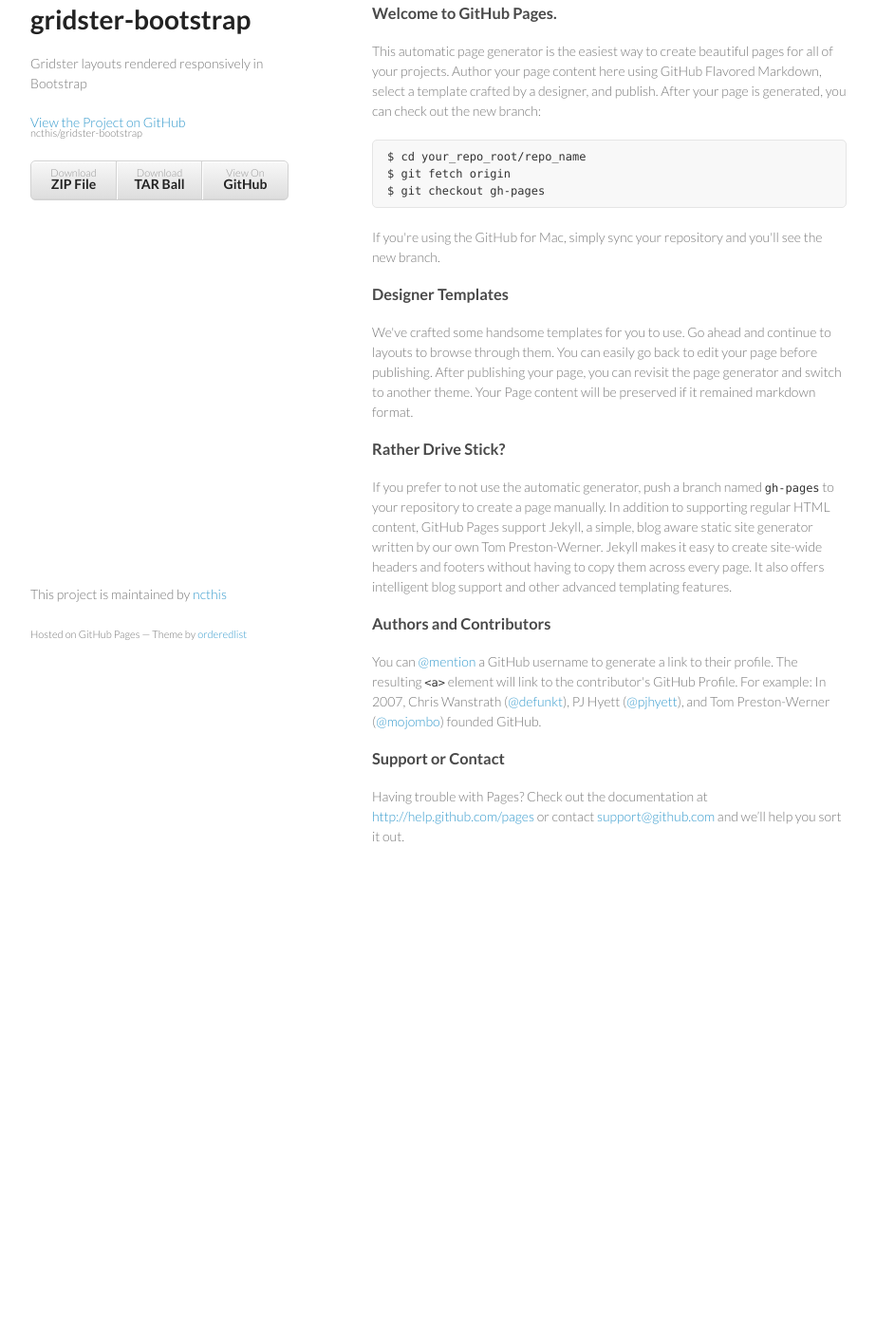
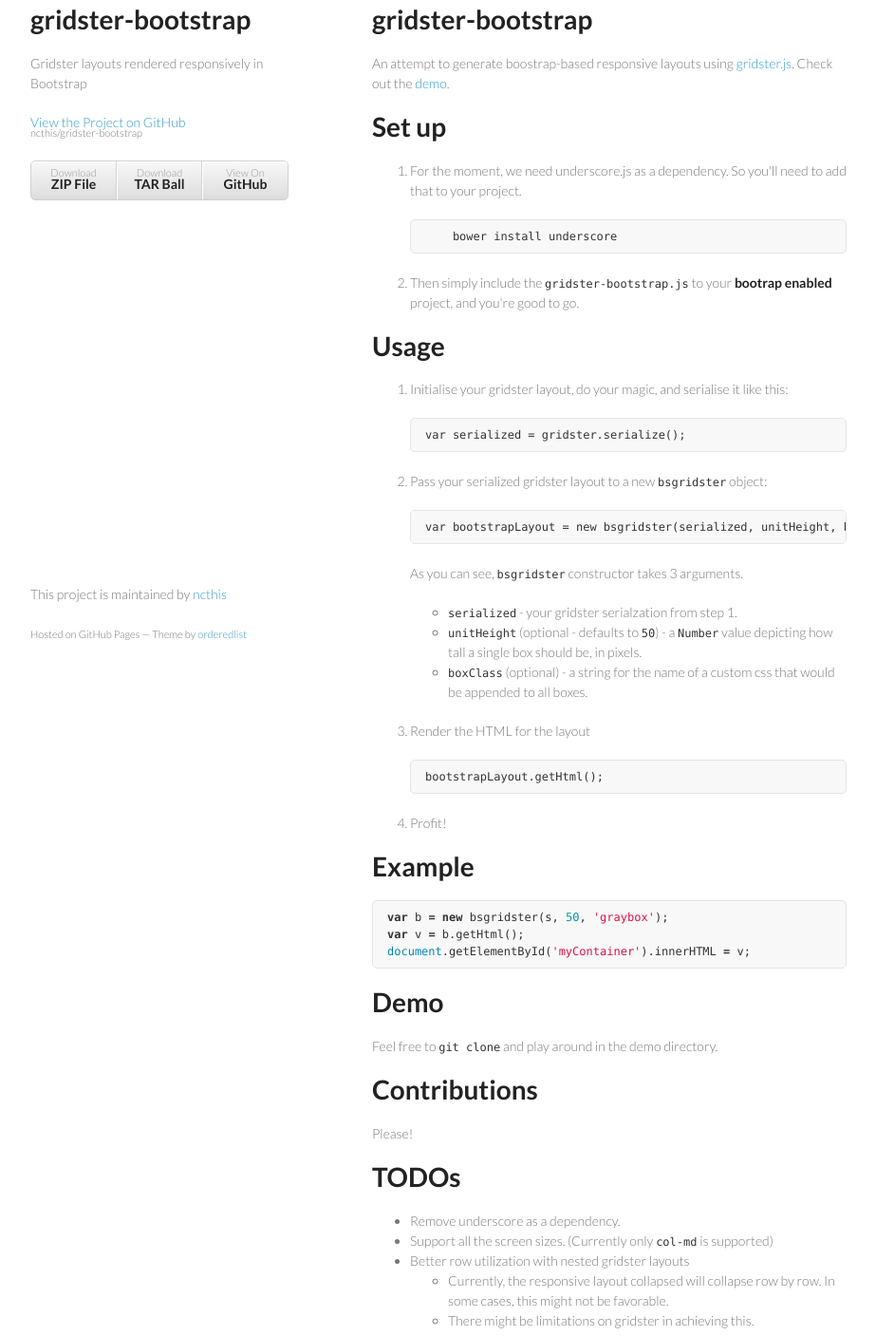
Before and after one commit to nadeesha/gridster-bootstrap, a plain HTML site: page index.html in a window 1280 px wide. Shown: the part 53-1460 px from the top of the page at 95% size, without its empty margins (178-1101 px from the left). Before the commit the page ends 1014 px from the top, so only its background shows below. Drawn offline with Linux system fonts and the light colour scheme.

```diff
--- a/index.html
+++ b/index.html
@@ -28,37 +28,88 @@
         </ul>
       </header>
       <section>
-        <h3>
-<a name="welcome-to-github-pages" class="anchor" href="#welcome-to-github-pages"><span class="octicon octicon-link"></span></a>Welcome to GitHub Pages.</h3>
+        <h1>
+<a name="gridster-bootstrap" class="anchor" href="#gridster-bootstrap"><span class="octicon octicon-link"></span></a>gridster-bootstrap</h1>
 
-<p>This automatic page generator is the easiest way to create beautiful pages for all of your projects. Author your page content here using GitHub Flavored Markdown, select a template crafted by a designer, and publish. After your page is generated, you can check out the new branch:</p>
+<p>An attempt to generate boostrap-based responsive layouts using <a href="https://github.com/ducksboard/gridster.js">gridster.js</a>. Check out the <strong><a href="https://rawgithub.com/ncthis/gridster-bootstrap/master/demo/index.html">demo</a></strong>.</p>
 
-<pre><code>$ cd your_repo_root/repo_name
-$ git fetch origin
-$ git checkout gh-pages
+<h1>
+<a name="set-up" class="anchor" href="#set-up"><span class="octicon octicon-link"></span></a>Set up</h1>
+
+<ol>
+<li>
+<p>For the moment, we need underscore.js as a dependency. So you'll need to add that to your project.</p>
+
+<div class="highlight highlight-sh"><pre>    bower install underscore
+</pre></div>
+</li>
+<li><p>Then simply include the <code>gridster-bootstrap.js</code> to your <strong>bootrap enabled</strong> project, and you're good to go.</p></li>
+</ol><h1>
+<a name="usage" class="anchor" href="#usage"><span class="octicon octicon-link"></span></a>Usage</h1>
+
+<ol>
+<li>
+<p>Initialise your gridster layout, do your magic, and serialise it like this:</p>
+
+<pre><code>var serialized = gridster.serialize();
+</code></pre>
+</li>
+<li>
+<p>Pass your serialized gridster layout to a new <code>bsgridster</code> object:</p>
+
+<pre><code>var bootstrapLayout = new bsgridster(serialized, unitHeight, boxClass);
 </code></pre>
 
-<p>If you're using the GitHub for Mac, simply sync your repository and you'll see the new branch.</p>
+<p>As you can see, <code>bsgridster</code> constructor takes 3 arguments.</p>
 
-<h3>
-<a name="designer-templates" class="anchor" href="#designer-templates"><span class="octicon octicon-link"></span></a>Designer Templates</h3>
+<ul>
+<li>
+<code>serialized</code> - your gridster serialzation from step 1.</li>
+<li>
+<code>unitHeight</code> (optional - defaults to <code>50</code>) - a <code>Number</code> value depicting how tall a single box should be, in pixels.</li>
+<li>
+<code>boxClass</code> (optional) - a string for the name of a custom css that would be appended to all boxes.</li>
+</ul>
+</li>
+<li>
+<p>Render the HTML for the layout</p>
 
-<p>We've crafted some handsome templates for you to use. Go ahead and continue to layouts to browse through them. You can easily go back to edit your page before publishing. After publishing your page, you can revisit the page generator and switch to another theme. Your Page content will be preserved if it remained markdown format.</p>
+<div class="highlight highlight-js"><pre><span class="nx">bootstrapLayout</span><span class="p">.</span><span class="nx">getHtml</span><span class="p">();</span>
+</pre></div>
+</li>
+<li><p>Profit!</p></li>
+</ol><h1>
+<a name="example" class="anchor" href="#example"><span class="octicon octicon-link"></span></a>Example</h1>
 
-<h3>
-<a name="rather-drive-stick" class="anchor" href="#rather-drive-stick"><span class="octicon octicon-link"></span></a>Rather Drive Stick?</h3>
+<div class="highlight highlight-js"><pre><span class="kd">var</span> <span class="nx">b</span> <span class="o">=</span> <span class="k">new</span> <span class="nx">bsgridster</span><span class="p">(</span><span class="nx">s</span><span class="p">,</span> <span class="mi">50</span><span class="p">,</span> <span class="s1">'graybox'</span><span class="p">);</span>
+<span class="kd">var</span> <span class="nx">v</span> <span class="o">=</span> <span class="nx">b</span><span class="p">.</span><span class="nx">getHtml</span><span class="p">();</span>
+<span class="nb">document</span><span class="p">.</span><span class="nx">getElementById</span><span class="p">(</span><span class="s1">'myContainer'</span><span class="p">).</span><span class="nx">innerHTML</span> <span class="o">=</span> <span class="nx">v</span><span class="p">;</span>
+</pre></div>
 
-<p>If you prefer to not use the automatic generator, push a branch named <code>gh-pages</code> to your repository to create a page manually. In addition to supporting regular HTML content, GitHub Pages support Jekyll, a simple, blog aware static site generator written by our own Tom Preston-Werner. Jekyll makes it easy to create site-wide headers and footers without having to copy them across every page. It also offers intelligent blog support and other advanced templating features.</p>
+<h1>
+<a name="demo" class="anchor" href="#demo"><span class="octicon octicon-link"></span></a>Demo</h1>
 
-<h3>
-<a name="authors-and-contributors" class="anchor" href="#authors-and-contributors"><span class="octicon octicon-link"></span></a>Authors and Contributors</h3>
+<p>Feel free to <code>git clone</code> and play around in the demo directory.</p>
 
-<p>You can <a href="https://github.com/blog/821" class="user-mention">@mention</a> a GitHub username to generate a link to their profile. The resulting <code>&lt;a&gt;</code> element will link to the contributor's GitHub Profile. For example: In 2007, Chris Wanstrath (<a href="https://github.com/defunkt" class="user-mention">@defunkt</a>), PJ Hyett (<a href="https://github.com/pjhyett" class="user-mention">@pjhyett</a>), and Tom Preston-Werner (<a href="https://github.com/mojombo" class="user-mention">@mojombo</a>) founded GitHub.</p>
+<h1>
+<a name="contributions" class="anchor" href="#contributions"><span class="octicon octicon-link"></span></a>Contributions</h1>
 
-<h3>
-<a name="support-or-contact" class="anchor" href="#support-or-contact"><span class="octicon octicon-link"></span></a>Support or Contact</h3>
+<p>Please!</p>
 
-<p>Having trouble with Pages? Check out the documentation at <a href="http://help.github.com/pages">http://help.github.com/pages</a> or contact <a href="mailto:support@github.com">support@github.com</a> and we’ll help you sort it out.</p>
+<h1>
+<a name="todos" class="anchor" href="#todos"><span class="octicon octicon-link"></span></a>TODOs</h1>
+
+<ul>
+<li>Remove underscore as a dependency.</li>
+<li>Support all the screen sizes. (Currently only <code>col-md</code> is supported)</li>
+<li>Better row utilization with nested gridster layouts
+
+<ul>
+<li>Currently, the responsive layout collapsed will collapse row by row. In some cases, this might not be favorable.</li>
+<li>There might be limitations on gridster in achieving this.</li>
+</ul>
+</li>
+</ul>
       </section>
       <footer>
         <p>This project is maintained by <a href="https://github.com/ncthis">ncthis</a></p>
```
Also changed, not shown: params.json (+1 -1 lines).
